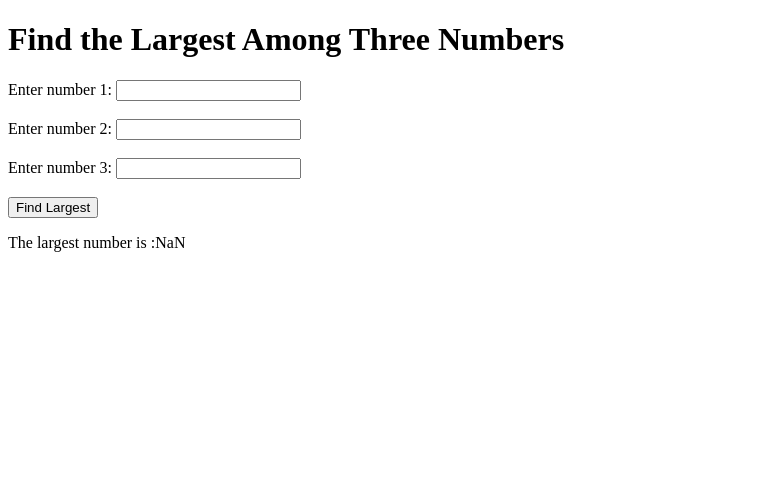
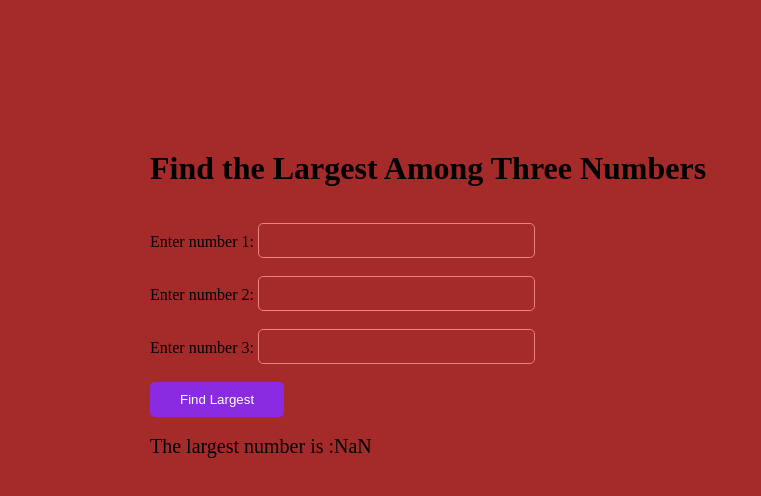
Before and after one commit to krupesh788/Largest-of-three-numbers-js, a plain HTML site: page index.html in a window 1280 px wide. Both pictures are taken after a click on the button "Find Largest". Shown: the whole page, without its empty margins (0-761 px from the left). Drawn offline with Linux system fonts and the light colour scheme.

Commit message:
changes added

```diff
--- /dev/null
+++ b/css/style.css
@@ -0,0 +1,35 @@
+*{
+    margin: 0;
+    padding: 0;
+    box-sizing: border-box;
+    background-color: brown;
+}
+.container{
+
+
+    margin: 150px;
+}
+
+.btn{
+
+    background-color: blueviolet;
+    color: white;
+    padding: 10px 30px;
+    border: none;
+    border-radius: 5px;
+    cursor: pointer;
+}
+
+input[type=text]{
+
+    color: rgb(26, 24, 167);
+    padding: 5px;
+    border-radius: 5px;
+    border: 1px solid lightcoral;
+    font-size: 20px;
+
+}
+
+#p1{
+    font-size: 20px;
+}
--- a/index.html
+++ b/index.html
@@ -3,12 +3,17 @@
 <head>
     <meta charset="UTF-8">
     <meta name="viewport" content="width=device-width, initial-scale=1.0">
+    <link rel="stylesheet" href="css/style.css">
     <title>Document</title>
 </head>
 <body>
+    <div class="container">
 
-    <h1>Find the Largest Among Three Numbers</h1>
 
+        <h1>Find the Largest Among Three Numbers</h1>
+
+        <br>
+        <br>
     Enter number 1:
     <input type="text" name="" id="num1">
     <br>
@@ -24,53 +29,14 @@
     <br>
     <br>
 
-    <button  onclick="largest()">Find Largest</button>
+    <button class="btn"  onclick="largest()">Find Largest</button>
+
+    <br>
+    <br>
 
     <p id="p1"></p>
 
-    <script>
-
-        function largest()
-        {
-
-
-
-        let num1 = parseInt(document.getElementById("num1").value)
-
-        let num2 = parseInt(document.getElementById("num2").value)
-
-        let num3 = parseInt(document.getElementById("num3").value)
-
-        let largest;
-
-        if(num1 >=num2   && num1 >= num3){
-
-            largest = num1;
-        }
-        else if(num2 >= num1 && num2 >= num3)
-        {
-
-            largest = num2;
-        }
-
-        else
-        {
-
-            largest = num3;
-        }
-
-        document.getElementById("p1").innerHTML = `The largest number is :${largest}`;
-
-
-        }
-
-
-
-
-    </script>
-
-
-
-
+</div>
+    <script src="js/script.js"></script>
 </body>
 </html>
--- /dev/null
+++ b/js/script.js
@@ -0,0 +1,19 @@
+function largest() {
+  let num1 = parseInt(document.getElementById("num1").value);
+
+  let num2 = parseInt(document.getElementById("num2").value);
+
+  let num3 = parseInt(document.getElementById("num3").value);
+
+  let largest;
+
+  if (num1 >= num2 && num1 >= num3) {
+    largest = num1;
+  } else if (num2 >= num1 && num2 >= num3) {
+    largest = num2;
+  } else {
+    largest = num3;
+  }
+
+  document.getElementById("p1").innerHTML = `The largest number is :${largest}`;
+}
```
Also changed, not shown: Largestamongthree.png (added), largest three number output.png (deleted).
